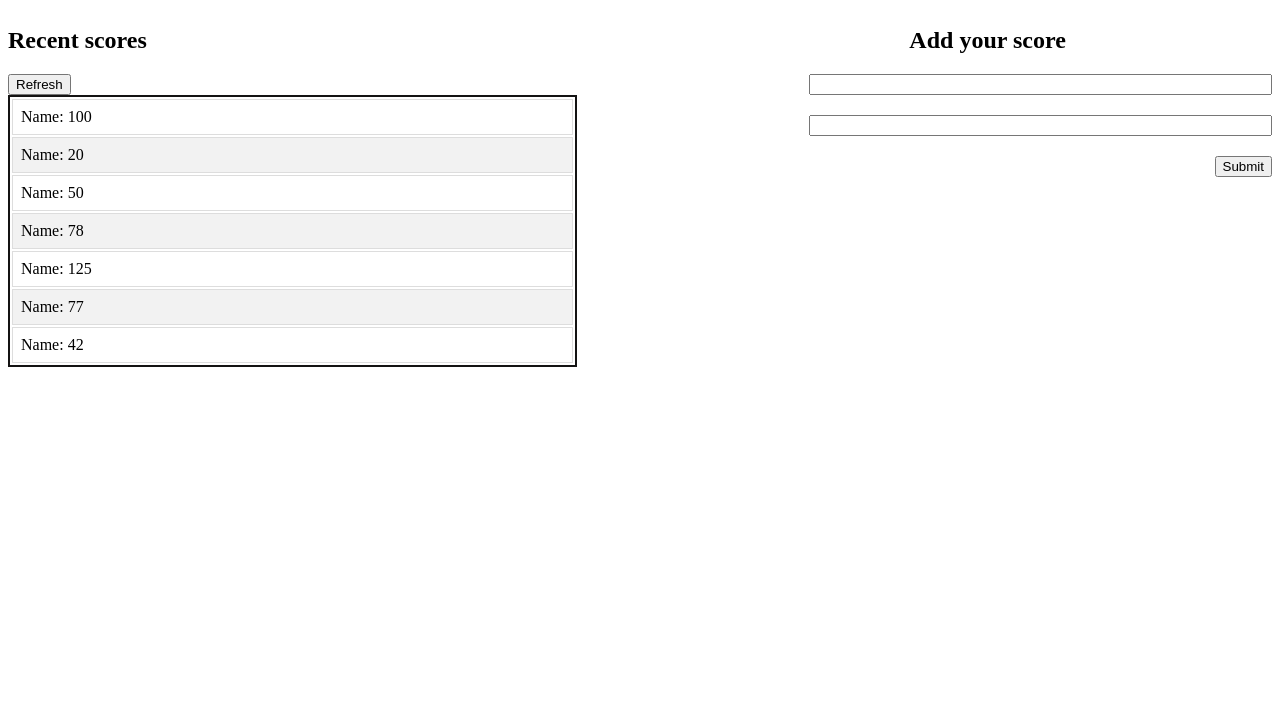
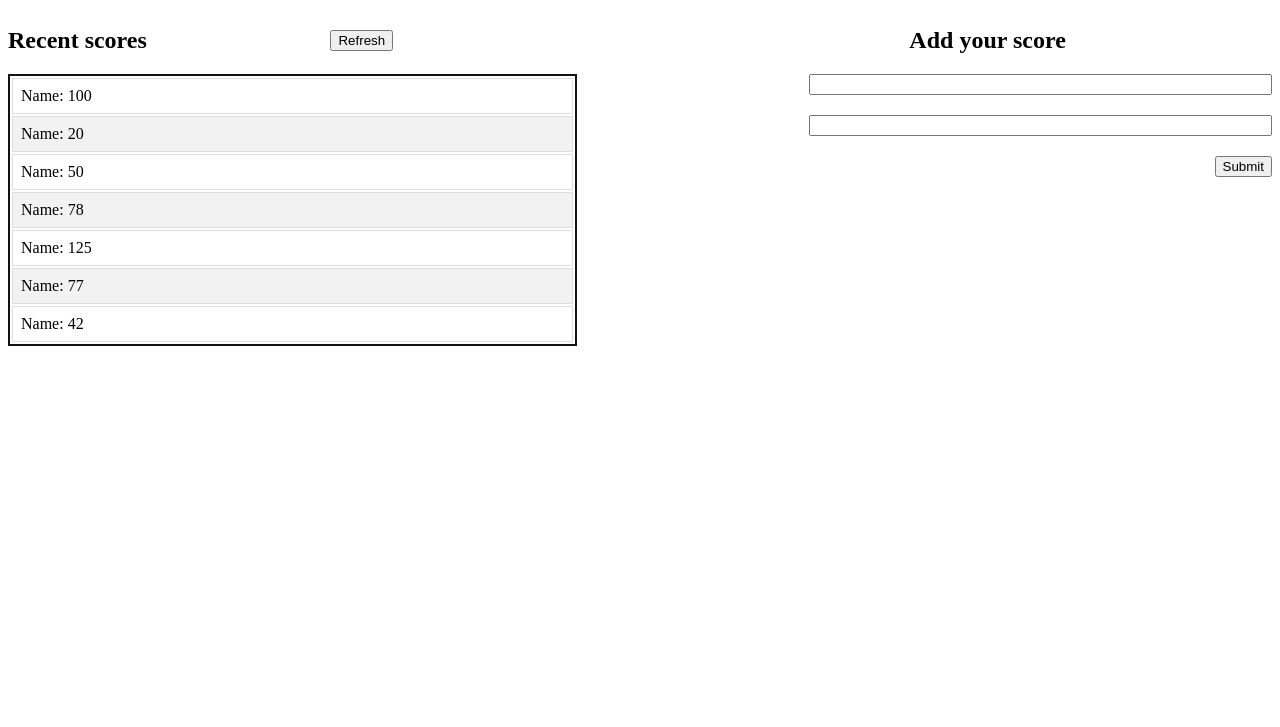
Before and after one commit to kosher9/leaderdoard, a website built with webpack: page src/index.html in a window 1280 px wide. Shown: the part 73-800 px from the top of the page. Built offline with nearby package versions, Linux system fonts and the light colour scheme.

Commit message:
Fix linters error

```diff
--- a/src/index.html
+++ b/src/index.html
@@ -16,9 +16,9 @@
     <h1>Leaderboard</h1>
     <div class="ctn-leaderboard">
         <div class="ctn-left">
-            <div>
+            <div class="ctn-refresh">
                 <h2>Recent scores</h2>
-                <button>Refresh</button>
+                <button class="refresh">Refresh</button>
             </div>
             <table class="table-score">
                 <tr>
--- a/src/style.css
+++ b/src/style.css
@@ -7,6 +7,16 @@
   flex-direction: row;
   justify-content: space-between;
 }
+
+.ctn-refresh {
+  display: flex;
+  justify-content: space-between;
+}
+
+.refresh {
+  margin: auto;
+}
+
 .ctn-left {
   width: 45%;
 }
@@ -19,6 +29,7 @@
   border: 2px solid rgb(20, 19, 19);
   width: 100%;
 }
+
 .table-score td {
   border: 1px solid #ddd;
   padding: 8px;
```
Also changed, not shown: dist/index.html, dist/main.bundle.js.
